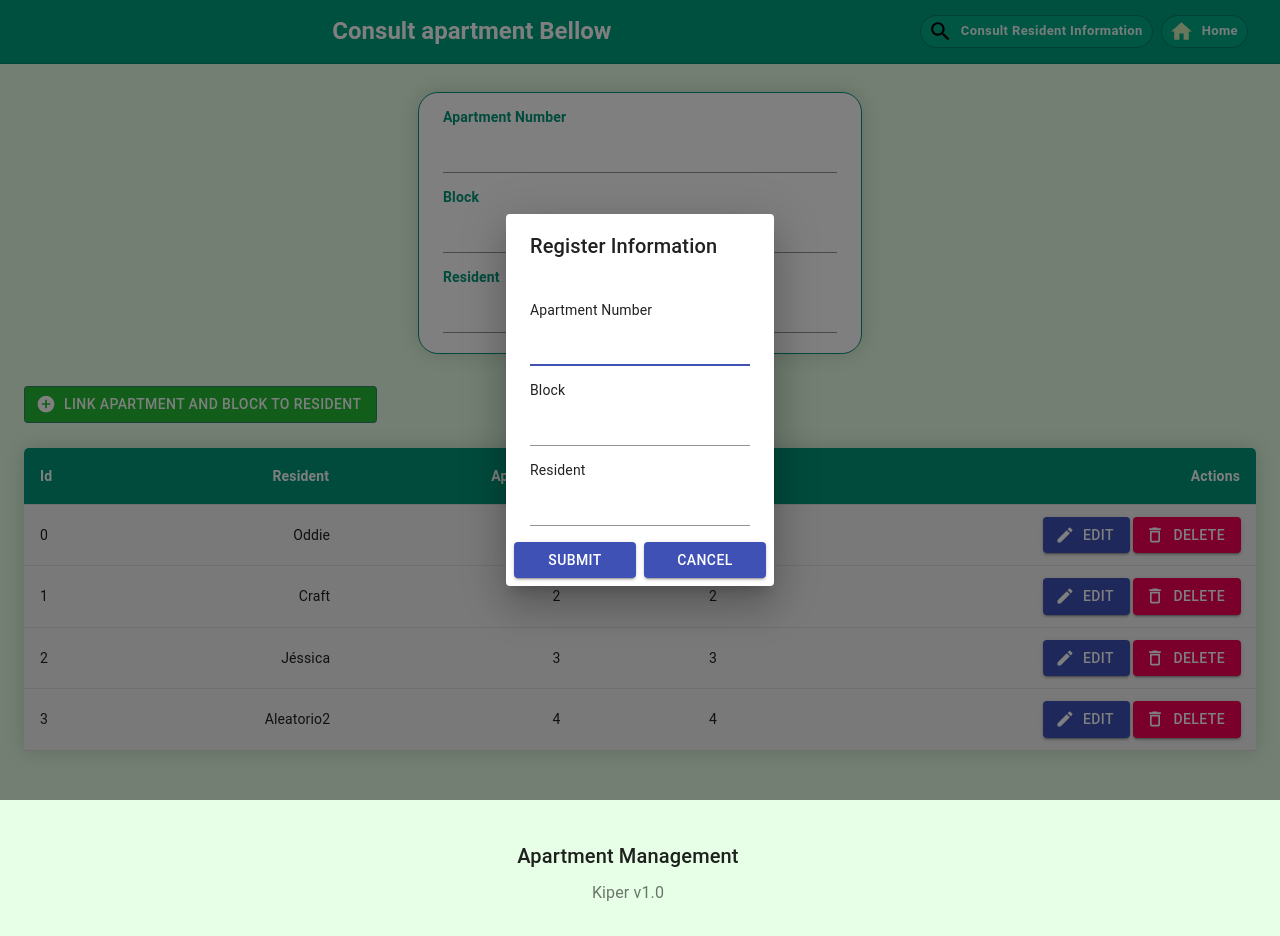
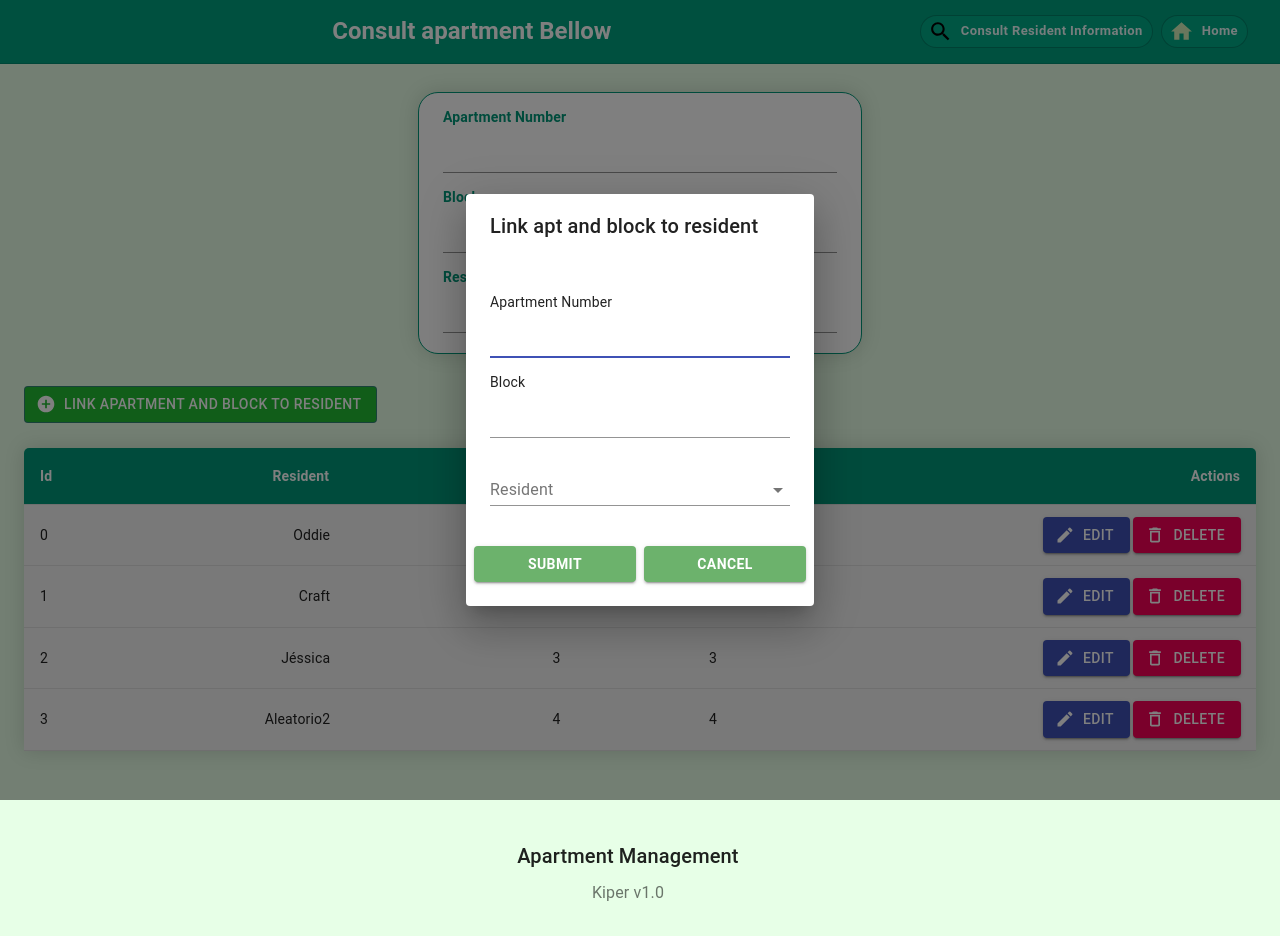
Before and after one commit to OddieMaster/Projects---aptManagement, a React (Create React App) app in the folder aptManagement/frontend/: page /consult in a window 1280 px wide. Both pictures are taken after a click on the button "LINK APARTMENT AND BLOCK TO RESIDENT". Shown: the top 936 px of the page. Built offline with nearby package versions, Linux system fonts and the light colour scheme.

Commit message:
Fix select from AddInfoPage component, validade with form hook

```diff
--- a/aptManagement/frontend/src/components/pageComponents/AddInfoPage.js
+++ b/aptManagement/frontend/src/components/pageComponents/AddInfoPage.js
@@ -6,7 +6,12 @@ import Dialog from "@material-ui/core/Dialog";
 import DialogActions from "@material-ui/core/DialogActions";
 import DialogContent from "@material-ui/core/DialogContent";
 import DialogTitle from "@material-ui/core/DialogTitle";
-import AddCircleIcon from '@material-ui/icons/AddCircle';
+import AddCircleIcon from "@material-ui/icons/AddCircle";
+import InputLabel from "@material-ui/core/InputLabel";
+import MenuItem from "@material-ui/core/MenuItem";
+import FormControl from "@material-ui/core/FormControl";
+import Select from "@material-ui/core/Select";
+import { useForm, Controller } from "react-hook-form";
 
 const useStyles = makeStyles((theme) => ({
   input: {
@@ -16,12 +21,26 @@ const useStyles = makeStyles((theme) => ({
   button: {
     marginTop: theme.spacing(4),
     backgroundColor: "#22bb33",
-    color: "white"
+    color: "white",
+  },
+  formControl: {
+    minWidth: 120,
+    width: 300,
+  },
+  error: {
+    color: "red",
+  },
+  submit: {
+    backgroundColor: "#6CB26C",
+    margin: theme.spacing(3, 0, 2),
+    color: "#ffffff",
+    fontWeight: "bold",
   },
 }));
 
 const AddInfoPage = (props) => {
   const [open, setOpen] = React.useState(false);
+  const { handleSubmit, register, control, errors } = useForm({});
 
   const handleClickOpen = () => {
     setOpen(true);
@@ -31,39 +50,21 @@ const AddInfoPage = (props) => {
     setOpen(false);
   };
 
-  const [apartment, setAparment] = useState([]);
-  const [block, setBlock] = useState([]);
-  const [resident, setResident] = useState([]);
+  function onSubmit(formData) {
+    console.log(formData);
+  }
 
   const classes = useStyles();
 
-  function handleChangeApartment(event) {
-    let textAp = event.target.value;
-    console.log({ textAp });
-    setAparment(textAp);
-  }
-
-  function handleChangeBlock(event) {
-    let textBlock = event.target.value;
-    console.log({ textBlock });
-    setBlock(textBlock);
-  }
-
-  function handleChangeResident(event) {
-    let textDw = event.target.value;
-    console.log({ textDw });
-    setResident(textDw);
-  }
-
-  function handleClickFinish() {
-    props.addItem(apartment, block, resident);
-    console.log(apartment)
-    setOpen(false);
-  }
-
   return (
     <>
-      <Button variant="outlined" color="primary" className={classes.button} startIcon={<AddCircleIcon />} onClick={handleClickOpen}>
+      <Button
+        variant="outlined"
+        color="primary"
+        className={classes.button}
+        startIcon={<AddCircleIcon />}
+        onClick={handleClickOpen}
+      >
         {props.title}
       </Button>
       <Dialog
@@ -71,54 +72,87 @@ const AddInfoPage = (props) => {
         onClose={handleClose}
         aria-labelledby="form-dialog-title"
       >
-        <DialogTitle id="form-dialog-title">Register Information</DialogTitle>
+        <DialogTitle id="form-dialog-title">
+          Link apt and block to resident
+        </DialogTitle>
+        <form className={classes.form} onSubmit={handleSubmit(onSubmit)}>
           <DialogContent>
             <p>Apartment Number</p>
 
             <Input
               className={classes.input}
               autoFocus
-            id="aparment"
-            value={apartment}
-            onChange={handleChangeApartment}
+              id="apartment"
+              name="apartment"
+              inputRef={register({
+                required: true,
+              })}
             />
+            {errors.apartment && errors.apartment.type === "required" && (
+              <p className={classes.error}>Invalid Apartment</p>
+            )}
 
             <p>Block</p>
 
             <Input
               className={classes.input}
               id="block"
-            value={block}
-            onChange={handleChangeBlock}
+              name="block"
+              inputRef={register({
+                required: true,
+              })}
             />
-          <p> Resident</p>
-          <Input
-            className={classes.input}
-            id="resident"
-            value={resident}
-            onChange={handleChangeResident}
-
+            {errors.block && errors.block.type === "required" && (
+              <p className={classes.error}>Invalid Block</p>
+            )}
+            <br />
+            <FormControl className={classes.formControl}>
+              <InputLabel id="resident">Resident</InputLabel>
+              <Controller
+                as={
+                  <Select
+                    labelId="selectResident"
+                    id="selectResident"
+                    name="resident"
+                    defaultValue=""
+                  >
+                    {props.data.map((row) => (
+                      <MenuItem value={row.resident || ""} key={row.id}>
+                        {row.resident}
+                      </MenuItem>
+                    ))}
+                  </Select>
+                }
+                name="Select"
+                control={control}
+                rules={{
+                  required: true,
+                }}
+                defaultValue=""
               />
+            </FormControl>
           </DialogContent>
           <DialogActions>
             <Button
               fullWidth
+              className={classes.submit}
               type="submit"
               variant="contained"
-            color="primary"
-            onClick={handleClickFinish}
+              color="inherit"
             >
               Submit
             </Button>
             <Button
+              className={classes.submit}
               fullWidth
               variant="contained"
               onClick={handleClose}
-            color="primary"
+              color="inherit"
             >
               Cancel
             </Button>
           </DialogActions>
+        </form>
       </Dialog>
     </>
   );
```
Lines whose indentation alone changed are shown as unchanged.
